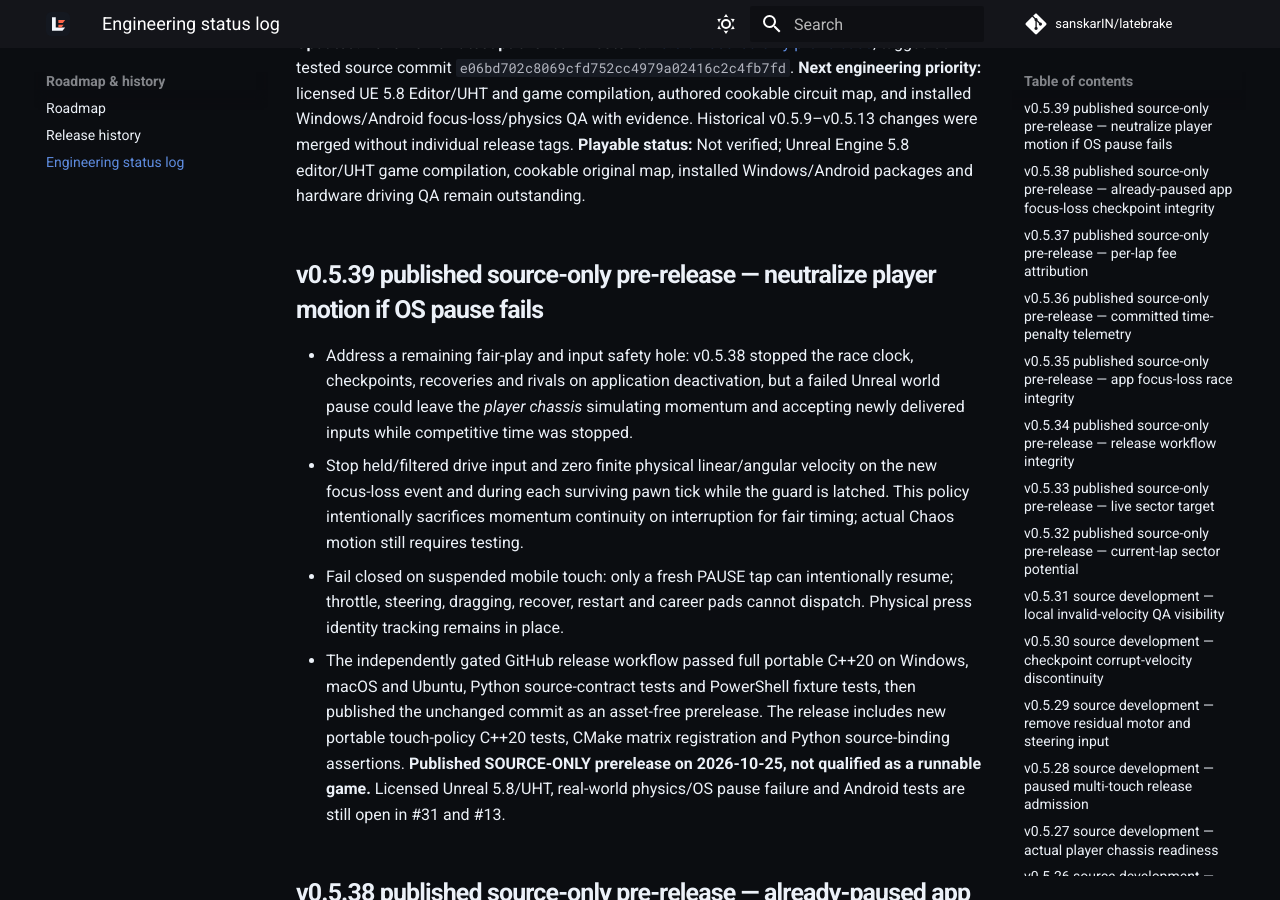
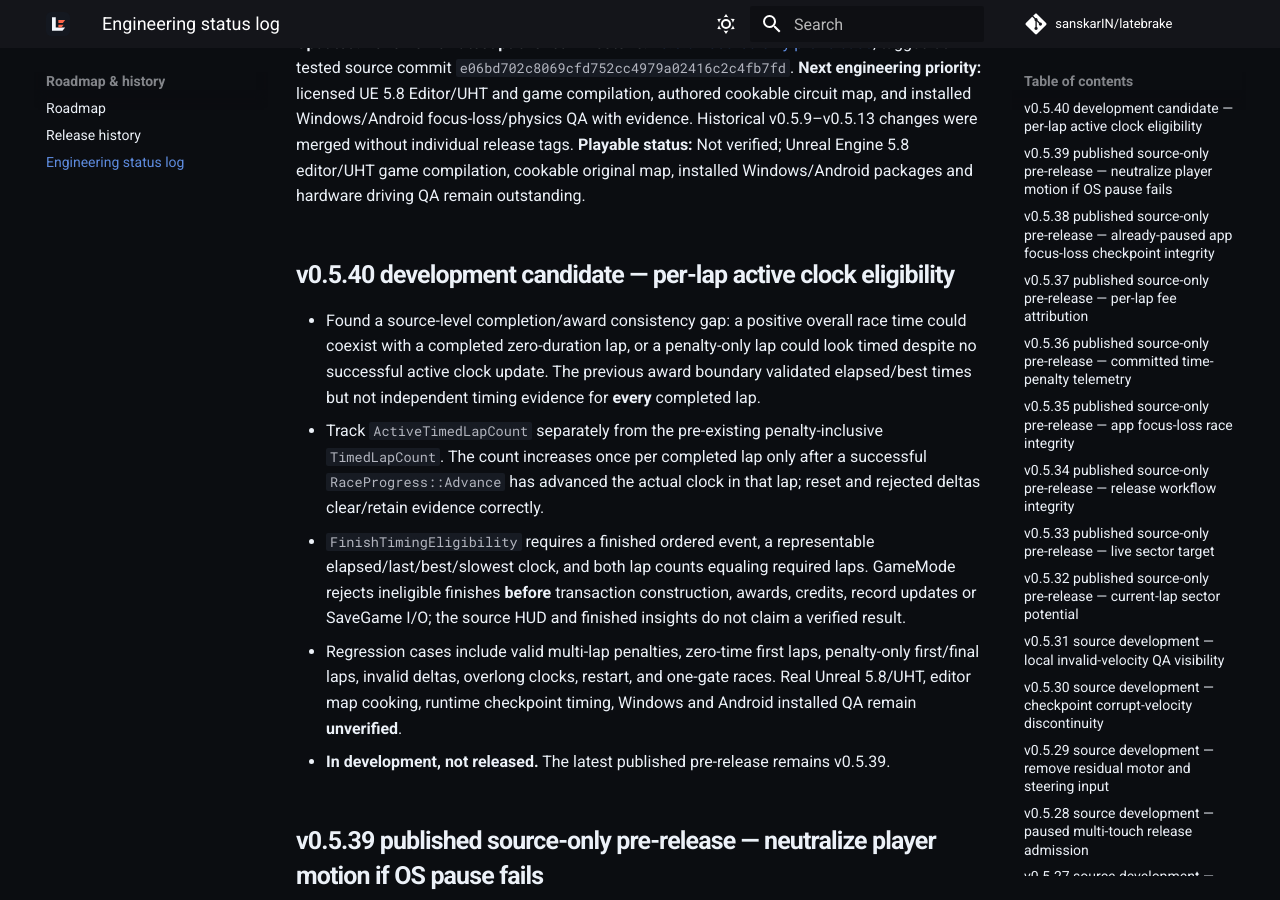
Before and after one commit to sanskarIN/latebrake, an MkDocs documentation site: the page built from docs/STATUS.md, in a window 1280 px wide and 900 px high, scrolled down 198 px. Built offline with MkDocs 1.6.1 and Material for MkDocs 9.7.7, drawn with Linux system fonts in a browser that asks for light colours; comment, search, counter and statistics services are not loaded.

Commit message:
docs(status): document v0.5.40 active timing evidence, scope and blockers

```diff
--- a/docs/STATUS.md
+++ b/docs/STATUS.md
@@ -4,6 +4,14 @@
 **Latest published milestone:** [v0.5.39 source-only pre-release](https://github.com/sanskarIN/latebrake/releases/tag/v0.5.39), tagged at tested source commit `e06bd702c8069cfd752cc4979a02416c2c4fb7fd`.
 **Next engineering priority:** licensed UE 5.8 Editor/UHT and game compilation, authored cookable circuit map, and installed Windows/Android focus-loss/physics QA with evidence. Historical v0.5.9–v0.5.13 changes were merged without individual release tags.
 **Playable status:** Not verified; Unreal Engine 5.8 editor/UHT game compilation, cookable original map, installed Windows/Android packages and hardware driving QA remain outstanding.
+
+## v0.5.40 development candidate — per-lap active clock eligibility
+
+- Found a source-level completion/award consistency gap: a positive overall race time could coexist with a completed zero-duration lap, or a penalty-only lap could look timed despite no successful active clock update. The previous award boundary validated elapsed/best times but not independent timing evidence for **every** completed lap.
+- Track `ActiveTimedLapCount` separately from the pre-existing penalty-inclusive `TimedLapCount`. The count increases once per completed lap only after a successful `RaceProgress::Advance` has advanced the actual clock in that lap; reset and rejected deltas clear/retain evidence correctly.
+- `FinishTimingEligibility` requires a finished ordered event, a representable elapsed/last/best/slowest clock, and both lap counts equaling required laps. GameMode rejects ineligible finishes **before** transaction construction, awards, credits, record updates or SaveGame I/O; the source HUD and finished insights do not claim a verified result.
+- Regression cases include valid multi-lap penalties, zero-time first laps, penalty-only first/final laps, invalid deltas, overlong clocks, restart, and one-gate races. Real Unreal 5.8/UHT, editor map cooking, runtime checkpoint timing, Windows and Android installed QA remain **unverified**.
+- **In development, not released.** The latest published pre-release remains v0.5.39.
 
 ## v0.5.39 published source-only pre-release — neutralize player motion if OS pause fails
 
```
